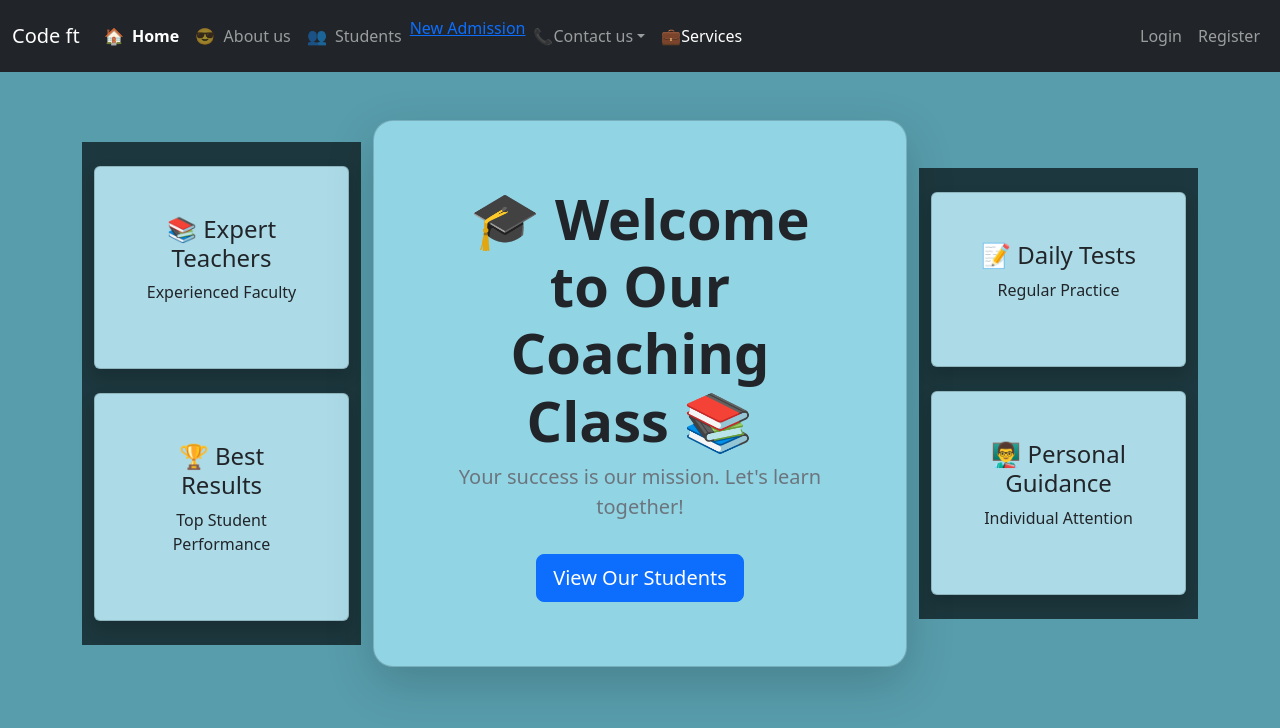
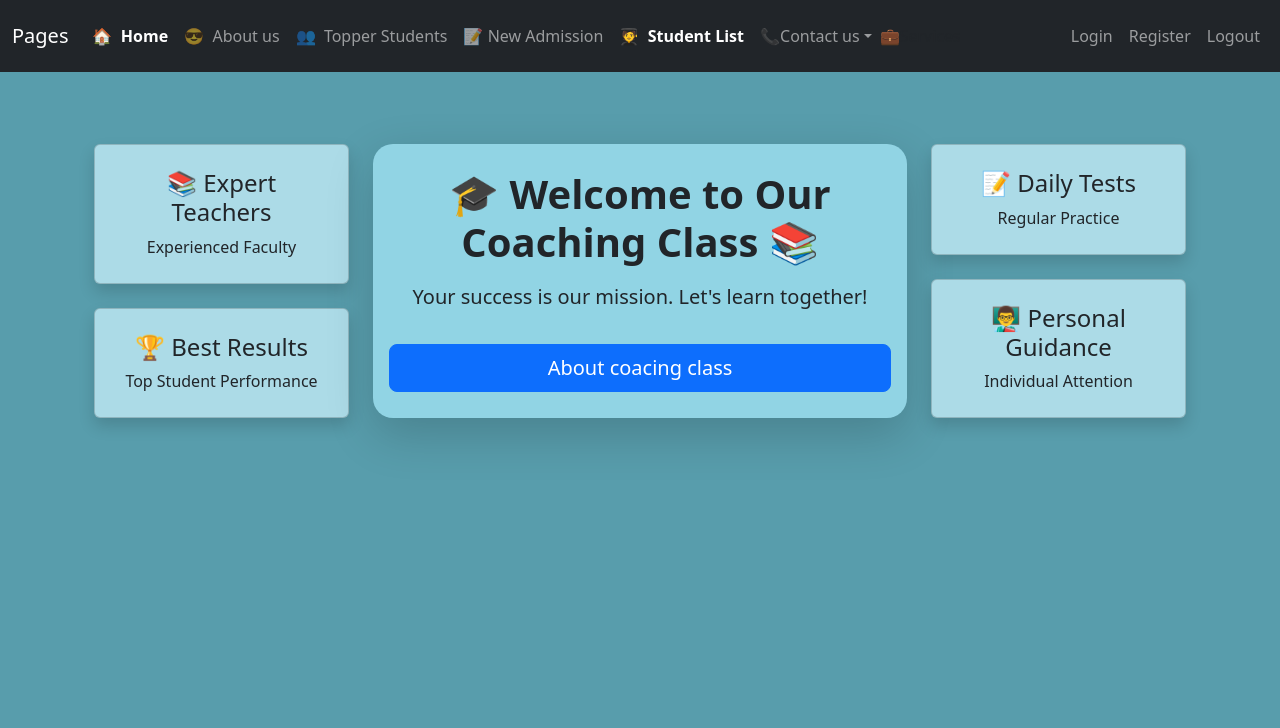
Before and after one commit to sakshinagrik/python-training, a Flask app: page / in a window 1280 px wide. Shown: the top 728 px of the page. Run offline with Flask 3, Linux system fonts and the light colour scheme.

Commit message:
project updation

```diff
--- a/app.py
+++ b/app.py
@@ -1,11 +1,14 @@
-from flask import Flask, render_template, request
+from flask import Flask, render_template, request,redirect,url_for,flash,session
 from flask_sqlalchemy import SQLAlchemy
 from datetime import datetime
+from werkzeug.utils import secure_filename
+import os
 
-apna_nam = Flask(__name__)
+app = Flask(__name__)
+app.secret_key = 'sakshi123'
 
-apna_nam.config['SQLALCHEMY_DATABASE_URI'] = 'sqlite:///coaching.db'
-db = SQLAlchemy(apna_nam)
+app.config['SQLALCHEMY_DATABASE_URI'] = 'sqlite:///coaching.db'
+db = SQLAlchemy(app)
 
 # Tujhi juni list - Student.html sathi
 stud = [
@@ -19,6 +22,7 @@ class Student(db.Model):
     name = db.Column(db.String(100), nullable=False)
     phone = db.Column(db.String(15), nullable=False)
     email = db.Column(db.String(100))
+    photo = db.Column(db.String(100))
     batch = db.Column(db.String(50), nullable=False)
     subjects = db.Column(db.String(200), nullable=False)
     total_fee = db.Column(db.Integer, default=0)
@@ -28,39 +32,137 @@ class Student(db.Model):
     @property
     def pending_fee(self):
         return self.total_fee - self.paid_fee
-
+class Admin(db.Model):
+    id = db.Column(db.Integer, primary_key=True)
+    name = db.Column(db.String(100), nullable=False)
+    username = db.Column(db.String(100), unique=True, nullable=False)
+    password = db.Column(db.String(100), nullable=False)
 # Tujhe Junne Routes - Ashech Rahu De
-@apna_nam.route('/')
+@app.route('/')
 def home():
     return render_template('Home.html')
 
-@apna_nam.route('/about')
+@app.route('/about')
 def about():
     return render_template('About.html')
 
-@apna_nam.route('/students')
+@app.route('/students')
 def students():
-    # Ithe 'stud' list jatiye. Nanter DB varun daakhavu
     return render_template('Student.html', stud=stud)
+# Navin Route - Admission Form
+@app.route('/student_list')
+def student_list():
+    print(session)
+    if "user" not in session:
+       flash("Please Login First", "warning")
+       return redirect(url_for('login'))
+    search = request.args.get("search")
 
-# Navin Route - Admission Form
-@apna_nam.route('/admission', methods=['GET', 'POST'])
+    if search:
+       students = Student.query.filter(Student.name.contains(search) ).all()
+    else:
+       students = Student.query.all()
+
+    return render_template( "student_list.html",students=students,search=search)
+
+@app.route('/search_students')
+def search_students():
+
+    if "user" not in session:
+        return jsonify([])
+
+    search = request.args.get("search", "")
+
+    if search:
+        students = Student.query.filter(
+            Student.name.ilike(f"%{search}%")
+        ).all()
+    else:
+        students = Student.query.all()
+
+    data = []
+
+    for s in students:
+        data.append({
+            "id": s.id,
+            "name": s.name,
+            "phone": s.phone,
+            "email": s.email,
+            "batch": s.batch,
+            "subjects": s.subjects,
+            "total_fee": s.total_fee,
+            "paid_fee": s.paid_fee
+        })
+
+    return jsonify(data)
+
+@app.route('/admission', methods=['GET', 'POST'])
 def admission():
+
+    print(dict(session))
+    if "user" not in session:
+        flash("Please Login First", "warning")
+        return redirect(url_for('login'))
     if request.method == 'POST':
+        photo = request.files['photo']
+
+        filename = secure_filename(photo.filename)
+
+        photo.save(os.path.join("static/uploads", filename))
         new_student = Student(
+
             name=request.form['name'],
             phone=request.form['phone'],
+            photo=filename,
             email=request.form['email'],
             batch=request.form['batch'],
             subjects=request.form['subjects'],
-            total_fee=int(request.form['total_fee']),
-            paid_fee=int(request.form['paid_fee'])
+            total_fee=int(request.form['total_fee'] or 0),
+            paid_fee=int(request.form['paid_fee'] or 0)
         )
         db.session.add(new_student)
         db.session.commit()
-        return render_template('admission_success.html', name=request.form['name'])
+        return redirect(url_for('student_list'))
 
-    return render_template('Admission.html')
+    return render_template("Admission.html")
+@app.route('/edit/<int:id>')
+def edit_student(id):
+    student = Student.query.get_or_404(id)
+    return render_template("Admission.html", student=student)
+@app.route('/delete/<int:id>')
+def delete_student(id):
+    student = Student.query.get_or_404(id)
+    db.session.delete(student)
+    db.session.commit()
+    return redirect('/student_list')
+@app.route('/login', methods=['GET', 'POST'])
+def login():
 
-if __name__ == '__main__':
-    apna_nam.run(debug=True)
+    if request.method == 'POST':
+        username = request.form['username']
+        password = request.form['password']
+
+        flash("✅ Login Successful!", "success")
+        session['user']="test"
+        return redirect(url_for('home'))
+
+    return render_template('login.html')
+
+@app.route('/register', methods=['GET', 'POST'])
+def register():
+
+    if request.method == 'POST':
+        flash("✅ Registration Successful!", "success")
+        return redirect(url_for('login'))
+
+    return render_template('register.html')
+@app.route('/logout')
+def logout():
+    session.clear()
+    flash("Logout Successful!", "success")
+    return redirect(url_for('login'))
+print(app.url_map)
+if __name__ == "__main__":
+    with app.app_context():
+        db.create_all()
+    app.run(debug=True)
--- /dev/null
+++ b/day_ai_demo.py
@@ -0,0 +1 @@
+from groq import Groq
--- a/templates/Home.html
+++ b/templates/Home.html
@@ -1,57 +1,69 @@
 {% extends "base.html" %}
 
 {% block content %}
-<!-- Page chya beech madhe box aanaycha code -->
-<div class="container mt-5">
-    <div class="row align-items-center">
+
+<div class="container py-5">
+
+    <div class="row g-4">
 
         <!-- Left Side -->
-        <div class="col-md-3 "   style="background-color:#1c373d">
-            <div class="card text-center  shadow p-5 mb-4 mt-4" style="background-color:#acdbe7">
+        <div class="col-12 col-lg-3">
+
+            <div class="card shadow text-center p-4 mb-4" style="background:#acdbe7;">
                 <h4>📚 Expert Teachers</h4>
-                <p>Experienced Faculty</p>
+                <p class="mb-0">Experienced Faculty</p>
             </div>
 
-            <div class="card text-center shadow p-5 mb-4 " style="background-color:#acdbe7">
+            <div class="card shadow text-center p-4" style="background:#acdbe7;">
                 <h4>🏆 Best Results</h4>
-                <p>Top Student Performance</p>
+                <p class="mb-0">Top Student Performance</p>
             </div>
+
         </div>
 
-        <!-- Center Welcome Card -->
-        <div class="col-md-6">
-            <div class="card text-center shadow-lg p-5"
-                 style="border-radius:20px; background-color:#91d4e4;">
-                <div class="card-body">
-                    <h1 class="card-title display-4 fw-bold">
+        <!-- Center -->
+        <div class="col-12 col-lg-6">
+
+            <div class="card shadow-lg border-0 text-center h-100" style="background:#91d4e4;border-radius:20px;">
+
+                <div class="card-body d-flex flex-column justify-content-center">
+
+                    <h1 class="fw-bold mb-3">
                         🎓 Welcome to Our Coaching Class 📚
                     </h1>
 
-                    <p class="card-text fs-5 text-secondary">
+                    <p class="fs-5 text-dark">
                         Your success is our mission. Let's learn together!
                     </p>
 
-                    <a href="{{ url_for('students') }}"
+                    <a href="{{ url_for('about') }}"
                        class="btn btn-primary btn-lg mt-3">
-                        View Our Students
+                        About coacing class
                     </a>
+
                 </div>
+
             </div>
+
         </div>
 
         <!-- Right Side -->
-        <div class="col-md-3" style="background-color:#1c373d">
-            <div class="card text-center shadow p-5 mb-4 mt-4" style="background-color:#acdbe7">
+        <div class="col-12 col-lg-3">
+
+            <div class="card shadow text-center p-4 mb-4" style="background:#acdbe7;">
                 <h4>📝 Daily Tests</h4>
-                <p>Regular Practice</p>
+                <p class="mb-0">Regular Practice</p>
             </div>
 
-            <div class="card text-center shadow p-5 mb-4" style="background-color:#acdbe7">
+            <div class="card shadow text-center p-4" style="background:#acdbe7;">
                 <h4>👨‍🏫 Personal Guidance</h4>
-                <p>Individual Attention</p>
+                <p class="mb-0">Individual Attention</p>
             </div>
+
         </div>
 
     </div>
+
 </div>
-{% endblock %}
+
+{% endblock %}ss
--- a/templates/Student.html
+++ b/templates/Student.html
@@ -86,4 +86,9 @@
         </div>
     </div>
 </div>
+                    <div class="text-center mt-4">
+    <a href="{{ url_for('login') }}" class="btn btn-success btn-lg px-5 shadow rounded-pill">
+        <i class="bi bi-person-plus-fill"></i> Take Admission
+    </a>
+</div>
 {% endblock %}
--- a/templates/base.html
+++ b/templates/base.html
@@ -1,6 +1,7 @@
 <!DOCTYPE html>
 <html>
     <head>
+        <meta name="viewport" content="width=device-width, initial-scale=1.0">
         <link href="https://cdn.jsdelivr.net/npm/bootstrap@5.3.3/dist/css/bootstrap.min.css" rel="stylesheet">
    <link rel="stylesheet" href="https://cdn.jsdelivr.net/npm/bootstrap-icons@1.11.3/font/bootstrap-icons.css">
 
@@ -10,7 +11,7 @@
     <body style="background-color:#589dac">
      <nav class=" navbar navbar-expand-lg navbar-dark bg-dark py-3 ">
             <div class="container-fluid">
-                <a href="#" class="navbar-brand">Code ft</a>
+                <a href="#" class="navbar-brand">Pages</a>
                 <button type="button" class="navbar-toggler" data-bs-toggle="collapse" data-bs-target="#navbarCollapse">
                     <span class="navbar-toggler-icon"></span>
                 </button>
@@ -21,29 +22,48 @@
                 <a href="{{ url_for('home') }}" class="nav-item nav-link {% if request.endpoint == 'home' %}active fw-bold{% endif %}">🏠&nbsp; Home</a>
                 <a href="{{ url_for('about') }}" class="nav-item nav-link {% if request.endpoint == 'about' %}active fw-bold{% endif %}">😎&nbsp; About us</a>
 
-                <a href="{{ url_for('students') }}" class="nav-item nav-link {% if request.endpoint == 'students' %}active fw-bold{% endif %}">👥&nbsp; Students</a>
-                <li><a href="/admission">New Admission</a></li>
-                <div class="nav-item dropdown">
+                <a href="{{ url_for('students') }}" class="nav-item nav-link {% if request.endpoint == 'students' %}active fw-bold{% endif %}">👥&nbsp; Topper Students</a>
+                 <a href="{{ url_for('admission') }}" class="nav-item nav-link {% if request.endpoint == 'admission' %}active fw-bold{% endif %}">📝 New Admission</a>
+
+                    <a href="{{ url_for('student_list') }}" class="nav-item nav-link {% if request.endpoint == 'home' %}active fw-bold{% endif %}">🧑‍🎓&nbsp; Student List</a>
+
                     <a href="#" class=" nav-link dropdown-toggle" data-bs-toggle="dropdown" active>📞Contact us</a>
+                    <div class="nav-item dropdown">
                     <div class="dropdown-menu">
-                        <a href="#" class="drpdown-item">7620131764</a>
-                        <a href="#" class="drpdown-item">9881196148</a>
-                        <a href="#" class="drpdown-item">7066201172</a>
-                        <a href="#" class="drpdown-item">9657666104</a>
-                        <a href="#" class="drpdown-item">9657237004</a>
-                        <a href="#" class="drpdown-item">9011351888</a>
+                        <a href="#" class="drpdown-item">7620131764 </a><h6>Sakshi Nagrik</h6>
+                        <a href="#" class="drpdown-item">9881196148 </a><h6>Dipali Nagrik</h6>
+                        <a href="#" class="drpdown-item">7066201172 </a><h6>Vithhal Sawant</h6>
+                        <a href="#" class="drpdown-item">9657666104 </a><h6>Gajanan Sawant</h6>
+                        <a href="#" class="drpdown-item">9657237004 </a><h6>Dattaray Wankhede</h6>
+
                     </div>
+                </div>
                 </div>
                 <a href="#" class="nav-item nav-link active">💼Services</a>
 
             </div>
             <div class="navbar-nav ms-auto">
-                <a href="#" class="nav-item nav-link">Login</a>
-                <a href="#" class="nav-item nav-link">Register</a>
+                <a class="nav-link" href="{{ url_for('login') }}">Login</a>
+               <a class="nav-link" href="{{ url_for('register') }}">Register</a>
+               <li class="nav-item">
+    <a class="nav-link" href="{{ url_for('logout') }}">
+        <i class="fa-solid fa-right-from-bracket"></i> Logout
+    </a>
+</li>
             </div>
 
         </div>
     </nav>
+    {% with messages = get_flashed_messages(with_categories=true) %}
+{% if messages %}
+    {% for category, message in messages %}
+        <div class="alert alert-{{ category }} alert-dismissible fade show text-center" role="alert">
+            {{ message }}
+            <button type="button" class="btn-close" data-bs-dismiss="alert"></button>
+        </div>
+    {% endfor %}
+{% endif %}
+{% endwith %}
         <div class="container mt-4">
     {% block content %}
     {% endblock %}
```
Also changed, not shown: justPractive.html (added, +52 -0 lines), secondPractice.html (added, +15 -0 lines), templates/Admission.html (+34 -7 lines), templates/database.py (added, +15 -0 lines), templates/login.html (added, +59 -0 lines), templates/register.html (added, +55 -0 lines), templates/student_list.html (added, +74 -0 lines), instance/coaching.db, static/uploads/bappa.jpg (added), static/uploads/bird.jpg (added), static/uploads/birdsfamily.jpg (added), static/uploads/cutebaby.jpg (added), static/uploads/cutebappa.jpg (added).
